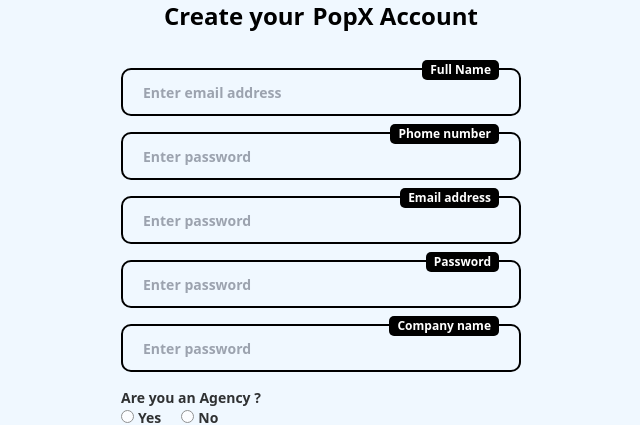
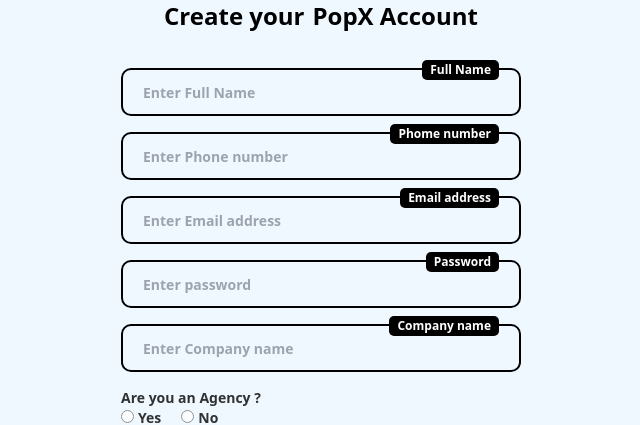
Before and after one commit to Mustak24/Web-Assignment-02, a React (Create React App) app: page /signup in a window 1280 px wide. Shown: the part 144-569 px from the top of the page, without its empty margins (319-959 px from the left). Built offline with nearby package versions, Linux system fonts and the light colour scheme.

Commit message:
Update title and improve input fields in Signup page

```diff
--- a/public/index.html
+++ b/public/index.html
@@ -24,7 +24,7 @@
       work correctly both with client-side routing and a non-root public URL.
       Learn how to configure a non-root public URL by running `npm run build`.
     -->
-    <title>React App</title>
+    <title>PopX</title>
   </head>
   <body>
     <noscript>You need to enable JavaScript to run this app.</noscript>
--- a/src/Pages/Signup.jsx
+++ b/src/Pages/Signup.jsx
@@ -19,18 +19,18 @@ export default function Signup({}){
                     <span>PopX Account</span>
                 </h1>
 
-                <Input placeholder="Enter email address" label="Full Name" required={true} />
-                <Input placeholder="Enter password" label="Phome number" required={true} />
-                <Input placeholder="Enter password" label="Email address" required={true} />
-                <Input placeholder="Enter password" label="Password" required={true} />
-                <Input placeholder="Enter password" label="Company name" required={true} />
+                <Input placeholder="Enter Full Name" label="Full Name" required={true} />
+                <Input placeholder="Enter Phone number" label="Phome number" required={true} type="tel" />
+                <Input placeholder="Enter Email address" label="Email address" required={true} type="email" />
+                <Input placeholder="Enter password" label="Password" required={true} type="password" />
+                <Input placeholder="Enter Company name" label="Company name" required={true} />
                 <div className="text-sm font-semibold opacity-80">
                     <h1>Are you an Agency ?</h1>
 
-                    <input id="isAgency-yes" type="radio" name="isAgency"  />
+                    <input id="isAgency-yes" type="radio" name="isAgency" required={true}  />
                     <label htmlFor="isAgency-yes" className="px-1">Yes</label>
 
-                    <input id="isAgency-no" type="radio" name="isAgency" className="ml-4" />
+                    <input id="isAgency-no" type="radio" name="isAgency" className="ml-4" required={true} />
                     <label htmlFor="isAgency-no" className="px-1">No</label>
                 </div>
 
```
